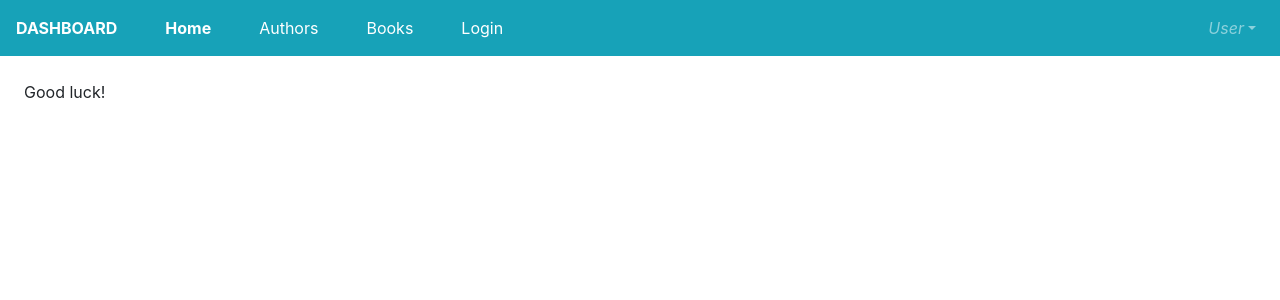
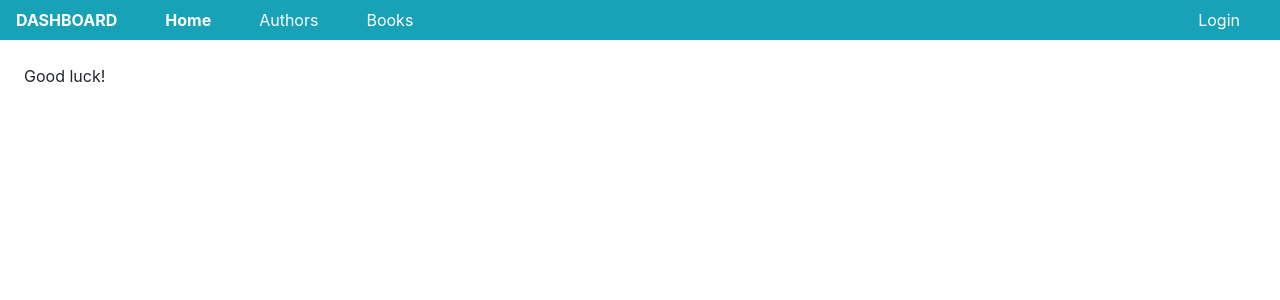
Before and after one commit to nikhilkumar9764/TypeScript-Projects, a Nuxt app in the folder src/dashboard/: page / in a window 1280 px wide. Shown: the top 300 px of the page. Built offline with nearby package versions, Linux system fonts and the light colour scheme.

Commit message:
update login bar

```diff
--- a/src/dashboard/components/NavBar.vue
+++ b/src/dashboard/components/NavBar.vue
@@ -15,13 +15,7 @@
                     </nuxt-link>
                 </b-navbar-nav>
                 <b-navbar-nav class="ml-auto">
-                    <b-nav-item-dropdown right>
-                        <template #button-content>
-                            <em>User</em>
-                        </template>
-                        <b-dropdown-item href="#">Profile</b-dropdown-item>
-                        <b-dropdown-item href="#">Sign Out</b-dropdown-item>
-                    </b-nav-item-dropdown>
+                    <nuxt-link to="/login" class="px-4 text-white"> Login </nuxt-link>
                 </b-navbar-nav>
             </b-collapse>
         </b-navbar>
@@ -38,7 +32,6 @@ export default {
                 { title: 'Home', to: '/' },
                 { title: 'Authors', to: '/authors' },
                 { title: 'Books', to: '/books' },
-                { title: 'Login', to: '/login' },
             ],
         };
     },
```
